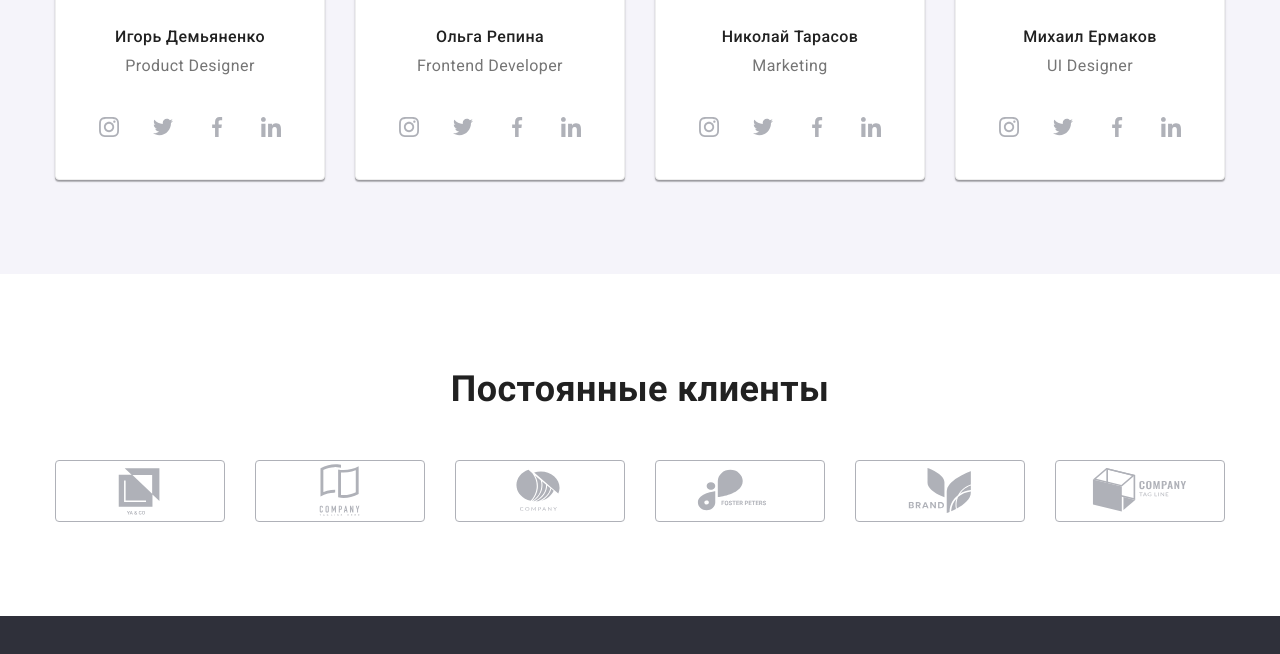
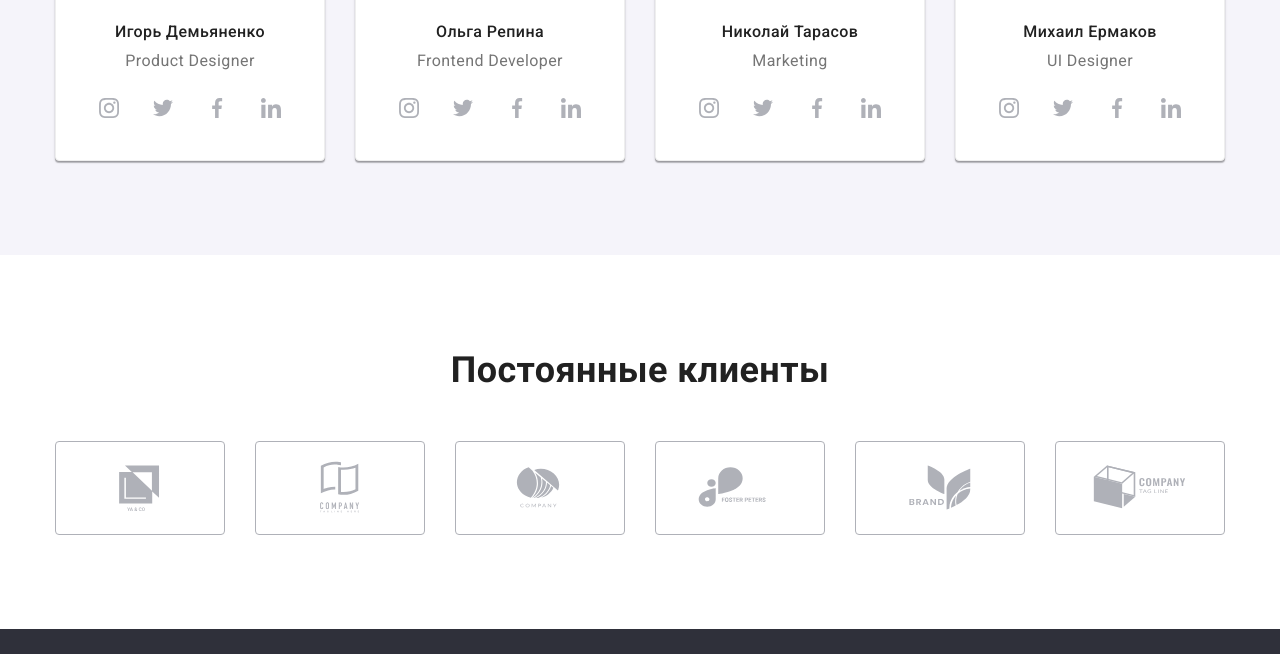
Before and after one commit to ruskava/goit-markup-hw-04, a plain HTML site: page index.html in a window 1280 px wide. Shown: the part 2052-2706 px from the top of the page. Drawn offline with nearby package versions, Linux system fonts and the light colour scheme.

Commit message:
доработка замечаний 2 к дз4

```diff
--- a/css/styles.css
+++ b/css/styles.css
@@ -192,7 +192,7 @@ margin-left: auto;
   color: var(--heder-color);
   background-color: var(--alt-color);
   cursor: pointer;
-  margin-top: 35px;
+  margin-top: 30px;
   border: none;
   border-radius: 4px;
   box-shadow: 0px 4px 4px var(--box-shadow);
@@ -291,7 +291,7 @@ justify-content: center;
      text-align: center;
   }
 .team-position {
-  margin-bottom: 30px;
+  margin-bottom: 16px;
 }
 .team-list {
   display: flex;
@@ -344,23 +344,23 @@ justify-content: center;
   display: flex;
   justify-content: center;
   margin-left: -30px;
-  margin-top: -50px;
+  margin-top: -30px;
   flex-wrap: wrap;
 }
 .clients-social-link{
-width: 170px;
 border: 1px solid var(--fill-cocial);
 border-radius: 4px;
 display: flex;
 justify-content: center;
 align-items: center;
+padding: 16px 32px;
 }
 
 
 .clients-item {
   width: calc(100% / 6 - 30px);
   margin-left: 30px;
-  margin-top: 50px;
+  margin-top: 30px;
 }
 
 .clients-social-icon{
```
